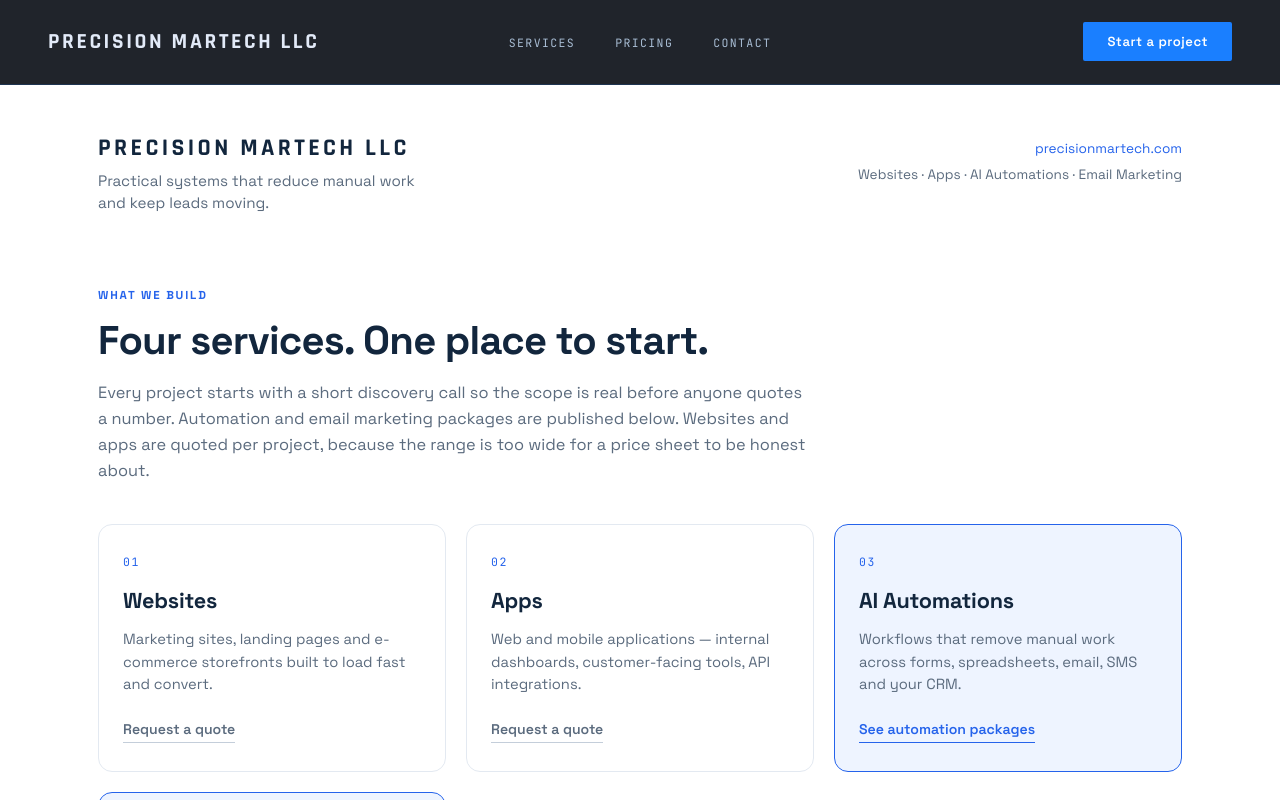
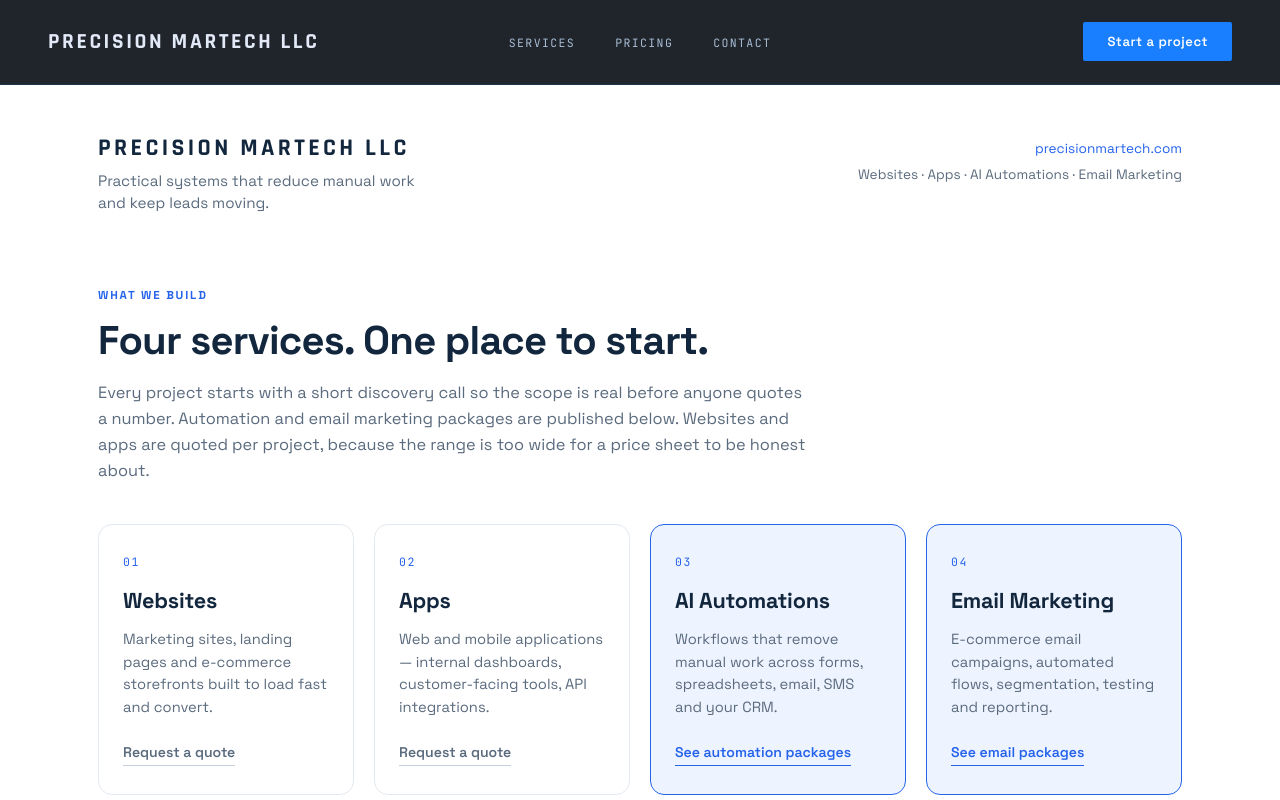
Before and after one commit to PrecisionMartech/precisionmartech-website, a React (Vite) app: page /pricing in a window 1280 px wide. Shown: the top 800 px of the page. Built offline with nearby package versions, Linux system fonts and the light colour scheme.

Commit message:
Adjust pricing layout for email services

```diff
--- a/src/pricing.css
+++ b/src/pricing.css
@@ -44,7 +44,7 @@
 .pr-mast-contact a:hover { text-decoration: underline; }
 
 /* ── Section scaffolding ── */
-.pr-section { padding: 4.5rem 0 0; }
+.pr-section { padding: 4.5rem 0 0; scroll-margin-top: 6.5rem; }
 .pr-eyebrow {
   font-size: 0.72rem; font-weight: 700; letter-spacing: 0.16em;
   text-transform: uppercase; color: var(--pr-blue); margin-bottom: 0.85rem;
@@ -100,7 +100,7 @@
 
 /* ── Service lines (top of page) ── */
 .pr-lines {
-  display: grid; grid-template-columns: repeat(3, 1fr);
+  display: grid; grid-template-columns: repeat(4, 1fr);
   gap: 1.25rem; margin-top: 2.5rem;
 }
 .pr-line {
@@ -320,7 +320,7 @@
 @media (max-width: 768px) {
   .pricing-page { padding-top: 4.5rem; }
   .pr-inner, .pr-band-inner { padding: 0 1.25rem; }
-  .pr-section { padding-top: 3rem; }
+  .pr-section { padding-top: 3rem; scroll-margin-top: 5.75rem; }
   .pr-masthead { padding-top: 2rem; }
   .pr-mast-contact { text-align: left; }
   .pr-packages { grid-template-columns: 1fr; gap: 1rem; }
```
